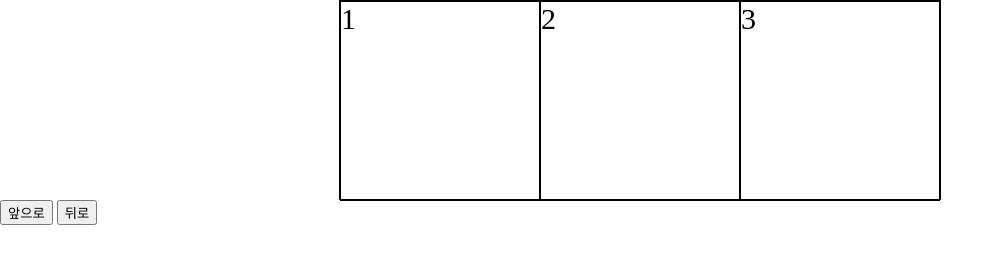
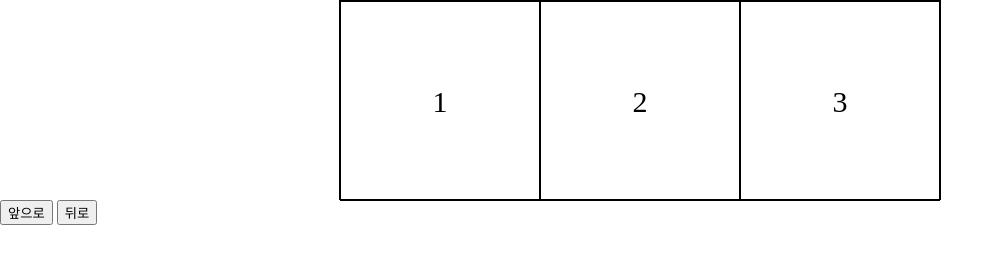
Before and after one commit to Southbig/JavaScript_Creactive_Coding, a plain HTML site: page Carousel/multi_item_carousel/index.html in a window 1280 px wide. Shown: the whole page, without its empty margins (0-1004 px from the left). Drawn offline with Linux system fonts and the light colour scheme.

Commit message:
Multi Item Carousel

```diff
--- a/Carousel/multi_item_carousel/style.css
+++ b/Carousel/multi_item_carousel/style.css
@@ -8,7 +8,6 @@
   width: 602px;
   height: 200px;
   border: 1px solid black;
-  /* text-align: center; */
   font-size: 0;
 }
 
@@ -19,4 +18,6 @@
   height: 200px;
   border: 0.5px solid black;
   font-size: 30px;
+  text-align: center;
+  line-height: 200px;
 }
```
